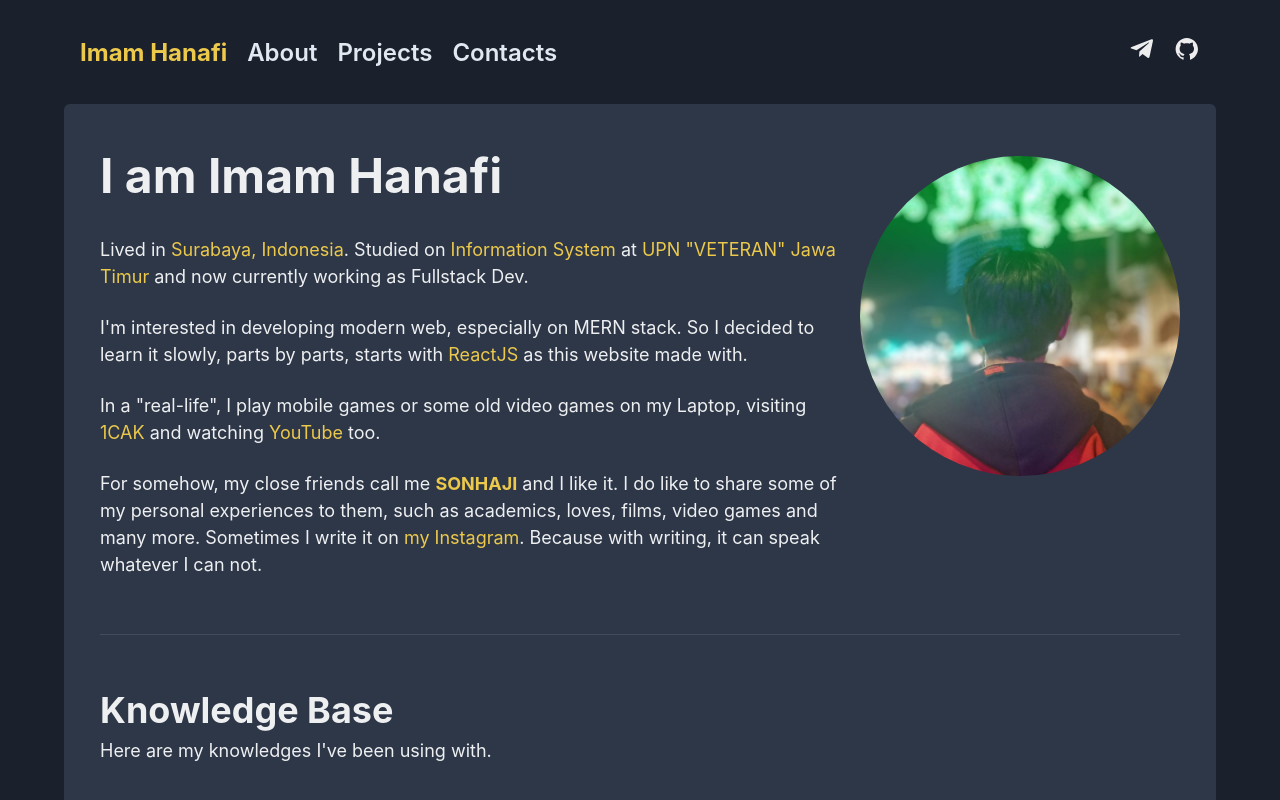
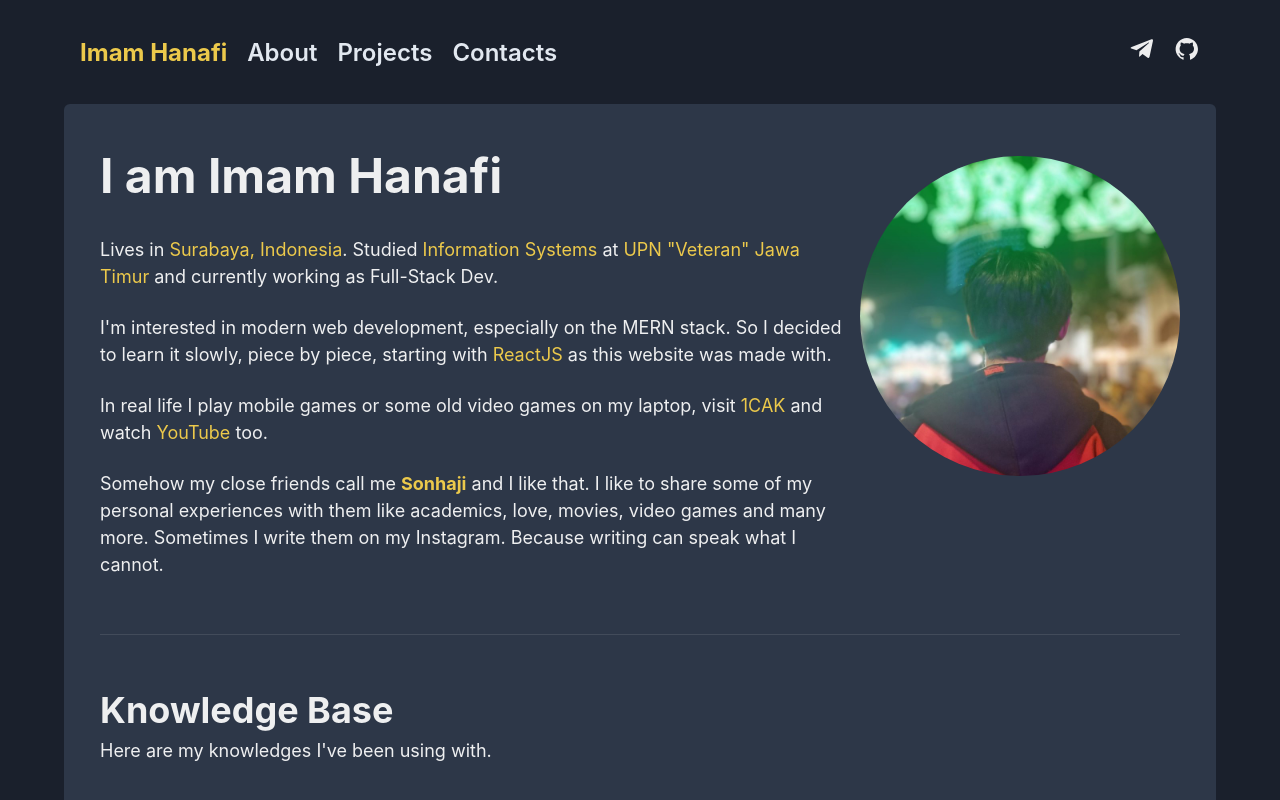
Before and after one commit to imamhanafi1998/sonhaji-landing-page, a React (Create React App) app: page /about in a window 1280 px wide. Shown: the top 800 px of the page. Built offline with nearby package versions, Linux system fonts and the light colour scheme; what spotify-web-api-js would draw is missing.

Commit message:
Update About.js

```diff
--- a/src/components/pages/About.js
+++ b/src/components/pages/About.js
@@ -49,7 +49,7 @@ const About = () => {
                 I am Imam Hanafi
               </Text>
               <Text fontSize="lg" align="left" my="6">
-                Lived in{" "}
+                Lives in{" "}
                 <Link
                   href="https://surabaya.go.id/"
                   isExternal
@@ -57,13 +57,13 @@ const About = () => {
                 >
                   Surabaya, Indonesia
                 </Link>
-                . Studied on{" "}
+                . Studied{" "}
                 <Link
                   href="http://sisfo.upnjatim.ac.id/"
                   isExternal
                   color="yellow.400"
                 >
-                  Information System
+                  Information Systems
                 </Link>{" "}
                 at{" "}
                 <Link
@@ -71,22 +71,21 @@ const About = () => {
                   isExternal
                   color="yellow.400"
                 >
-                  UPN "VETERAN" Jawa Timur
+                  UPN "Veteran" Jawa Timur
                 </Link>
-                {" "}and now currently working as Fullstack Dev.
+                {" "}and currently working as Full-Stack Dev.
               </Text>
               <Text fontSize="lg" align="left">
-                I'm interested in developing modern web, especially on MERN
-                stack. So I decided to learn it slowly, parts by parts, starts
-                with{" "}
+                I'm interested in modern web development,
+                especially on the MERN stack. So I decided to learn it slowly,
+                piece by piece, starting with{" "}
                 <Link href="https://reactjs.org" isExternal color="yellow.400">
                   ReactJS
                 </Link>{" "}
-                as this website made with.
+                as this website was made with.
               </Text>
               <Text fontSize="lg" align="left" my={6}>
-                In a "real-life", I play mobile games or some old video games on
-                my Laptop, visiting{" "}
+                In real life I play mobile games or some old video games on my laptop, visit{" "}
                 <Tooltip
                   placement="bottom-start"
                   label="Indonesian Meme Site"
@@ -96,39 +95,25 @@ const About = () => {
                     1CAK
                   </Link>
                 </Tooltip>{" "}
-                and watching{" "}
+                and watch{" "}
                 <Link href="https://youtube.com" isExternal color="yellow.400">
                   YouTube
                 </Link>{" "}
                 too.
               </Text>
               <Text fontSize="lg" align="left">
-                For somehow, my close friends call me{" "}
+                Somehow my close friends call me{" "}
                 <Link
                   as={ReactLink}
                   to="/about"
                   color="yellow.400"
                   fontWeight="bold"
                 >
-                  SONHAJI
+                  Sonhaji
                 </Link>{" "}
-                and I like it. I do like to share some of my personal
-                experiences to them, such as academics, loves, films, video
-                games and many more. Sometimes I write it on{" "}
-                <Tooltip
-                  placement="bottom-start"
-                  label="myth_hanafi"
-                  aria-label="Instagram"
-                >
-                  <Link
-                    href="https://instagram.com/myth_hanafi"
-                    isExternal
-                    color="yellow.400"
-                  >
-                    my Instagram
-                  </Link>
-                </Tooltip>
-                . Because with writing, it can speak whatever I can not.
+                and I like that. I like to share some of my personal experiences with them like academics,
+                love, movies, video games and many more.
+                Sometimes I write them on my Instagram. Because writing can speak what I cannot.
               </Text>
             </Flex>
             <Tooltip label="It's me too xD" aria-label="Profile Photo">
```
